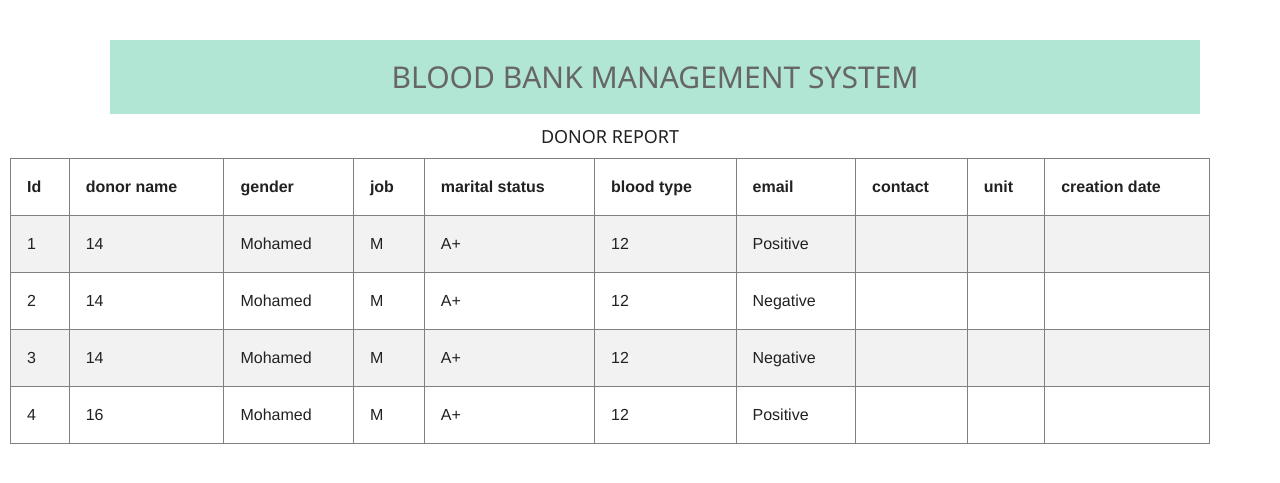
After one commit to AbaseMali/BBMS, a PHP site: page /Admin/lab_report.php in a window 1280 px wide. The commit adds this page. Shown: the top 483 px of the page. Run offline with PHP 8.4, Linux system fonts and the light colour scheme; data comes from the database, SQL or seed files in the repository; data that the repository does not hold is empty.

Commit message:
updated with report

```diff
--- a/Admin/donorUpdate.php
+++ b/Admin/donorUpdate.php
@@ -4,8 +4,9 @@
   ?>
   <?php
            $q= "SELECT * FROM `donor` WHERE donor_id =".$_GET['did'];
-           mysqli_query($conn,$q);
-           $user = mysqli_fetch_array($q);
+            echo "$q"
+          //  mysqli_query($conn,$q);
+          //  $user = mysqli_fetch_array($q);
 
   ?>
 
--- /dev/null
+++ b/Admin/lab_report.php
@@ -0,0 +1,165 @@
+<?php
+ include('connection.php');
+
+  ?>
+<!DOCTYPE html>
+<html>
+
+<head>
+    <title>Purchase Report</title>
+    <link rel="stylesheet" href="https://www.w3schools.com/w3css/4/w3.css">
+
+    <style type="text/css">
+        body {
+            width: 1200px;
+			margin: 40px 0px 0px 10px;
+
+            padding: 0px;
+            font-size: 16px;
+            line-height: 24px;
+            font-family: 'Helvetica Neue', 'Helvetica', Helvetica, Arial, sans-serif;
+            color: rgb(33, 33, 33);
+        }
+
+        .report-header {
+            background: rgb(178, 230, 212);
+            color: rgb(102, 102, 102);
+			margin: 40px 10px 0px 100px;
+            padding: 15px;
+            box-sizing: border-box;
+            display: block;
+            position: relative;
+            text-align: center;
+			text-align: center
+        }
+
+        .report-header .logo {
+			ali
+            position: absolute;
+            top: 40px;
+            left: 15px;
+            width: 150px;
+        }
+
+        .report-footer {
+            background: rgb(178, 230, 212);
+            color: rgb(102, 102, 102);
+			margin: 40px 10px 0px 300px;
+            padding: 15px;
+            box-sizing: border-box;
+            display: block;
+            position: relative;
+            text-align: center;
+        }
+
+        .report-body {
+            width: 70%;
+            display: inline-block;
+			margin: 40px 10px 0px 300px;
+            position: relative;
+            padding: 15px;
+            box-sizing: border-box;
+            vertical-align: top;
+            margin-left: 20px;
+        }
+
+        .report-photo {
+            width: 28%;
+            display: inline-block;
+            position: relative;
+            vertical-align: top;
+            box-sizing: border-box;
+            margin-top: 15px;
+        }
+
+        .report-body .info {
+			margin: 40px 10px 0px 300px;
+            border: #ccc solid 1px;
+            padding: 5px;
+            display: block;
+            position: relative;
+        }
+
+        .report-body .lines {
+            border: #ccc solid 1px;
+            margin-top: 15px;
+            padding: 5px;
+            display: block;
+            position: relative;
+			margin: 40px 10px 0px 300px;
+        }
+
+        table {
+            border-collapse: collapse;
+            border-spacing: 0;
+            width: 100%;
+        }
+
+        th,
+        td {
+            text-align: left;
+            padding: 16px;
+        }
+
+        tr:nth-child(even) {
+            background-color: #f2f2f2
+        }
+    </style>
+    <meta charset="utf-8">
+</head>
+
+<body onload="window.print();window.close();">
+
+<div class="report-header">
+<h2 style="text-align: center">  BLOOD BANK MANAGEMENT SYSTEM </h2>
+</div>
+<form method="POST" >
+
+
+<div class="info">
+<h5  style="text-align: center">DONOR REPORT</h5>
+</div>
+<div class="lines">
+	  <table border="1" align="center" >
+ 	  <tr>
+      <th> Id </th>
+      <th> donor name </th>
+		 <th> gender </th>
+		<th> job </th>
+        <th> marital status</th>
+         <th> blood type </th>
+        <th> email</th>
+		<th> contact </th>
+		<th> unit </th>
+		<th>creation date </th>
+
+	 </tr>
+     <?php
+
+
+$sql = mysqli_query($conn,"SELECT * FROM `lab` ");
+while ($row= mysqli_fetch_array($sql)) {
+
+ ?>
+	  	 <tr>
+	  	 	<td><?php echo$row['0']; ?></td>
+	  	 	<td><?php echo$row['1']; ?></td>
+	  	 	<td><?php echo$row['2']; ?></td>
+	  	 	<td><?php echo$row['3']; ?></td>
+	        <td><?php echo$row['4']; ?></td>
+            <td><?php echo$row['5']; ?></td>
+	  	 	<td><?php echo$row['6']; ?></td>
+	  	 	<td><?php echo$row['7']; ?></td>
+	  	 	<td><?php echo$row['8']; ?></td>
+	        <td><?php echo$row['9']; ?></td>
+	  	 </tr>
+
+	  	 <?php  } ?>
+
+
+	  </table>
+</div>
+</div>
+</form>
+</body>
+</html>
--- a/index.php
+++ b/index.php
@@ -78,7 +78,7 @@ include 'config.php';
 <!DOCTYPE html>
 <html>
 <head>
-	<title>Online Beauty Salon Management System</title>
+	<title>Blood Bank Management System</title>
 	<link rel="stylesheet" href="styles/bootstrap/metro-theme.css">
     <link rel="stylesheet" href="styles/font-awesome/css/font-awesome.min.css">
     <script src="js/jquery-2.1.4.min.js"></script>
@@ -93,9 +93,11 @@ include 'config.php';
                 <div class="row">
                     <div class="col-md-7 col-md-offset-3" style="border: 2px solid #2780e3;">
                         <div class="panel">
+
                             <div class="text-center text-primary panel-heading">
-                                <h1><i class="fa fa-apple"></i> Login&nbsp;</h1>
+                                <h1><img src="Admin\img\hash.png" width="120rm" height="120rm" alt=""></h1>
                             </div>
+
                             <div class="panel-body">
 
                                 <form method="post" action="" class="form-horizontal">
--- a/navbar.php
+++ b/navbar.php
@@ -7,7 +7,7 @@
             <span class="icon icon-bar"></span>
             <span class="icon icon-bar"></span>
           </button>
-          <a href="index.php" class="navbar-brand text-uppercase"><i class="fa fa-bus">&nbsp;Bus System</i></a>
+          <a href="index.php" class="navbar-brand text-uppercase"><i class="fa fa-bank">&nbsp;Blood Bank</i></a>
         </div>
 
         <div class="collapse navbar-collapse navbar-right">
```
Also changed, not shown: Admin/donorList.php (+11 -3 lines), Admin/donor_report.php (added, +169 -0 lines), Admin/includes/navbar.php (+8 -39 lines), Admin/report.php (added, +66 -0 lines), Admin/img/hash.png (added), Admin/img/hush.jpg (added), Admin/img/hush.png (added), Admin/img/prof.png (added).
